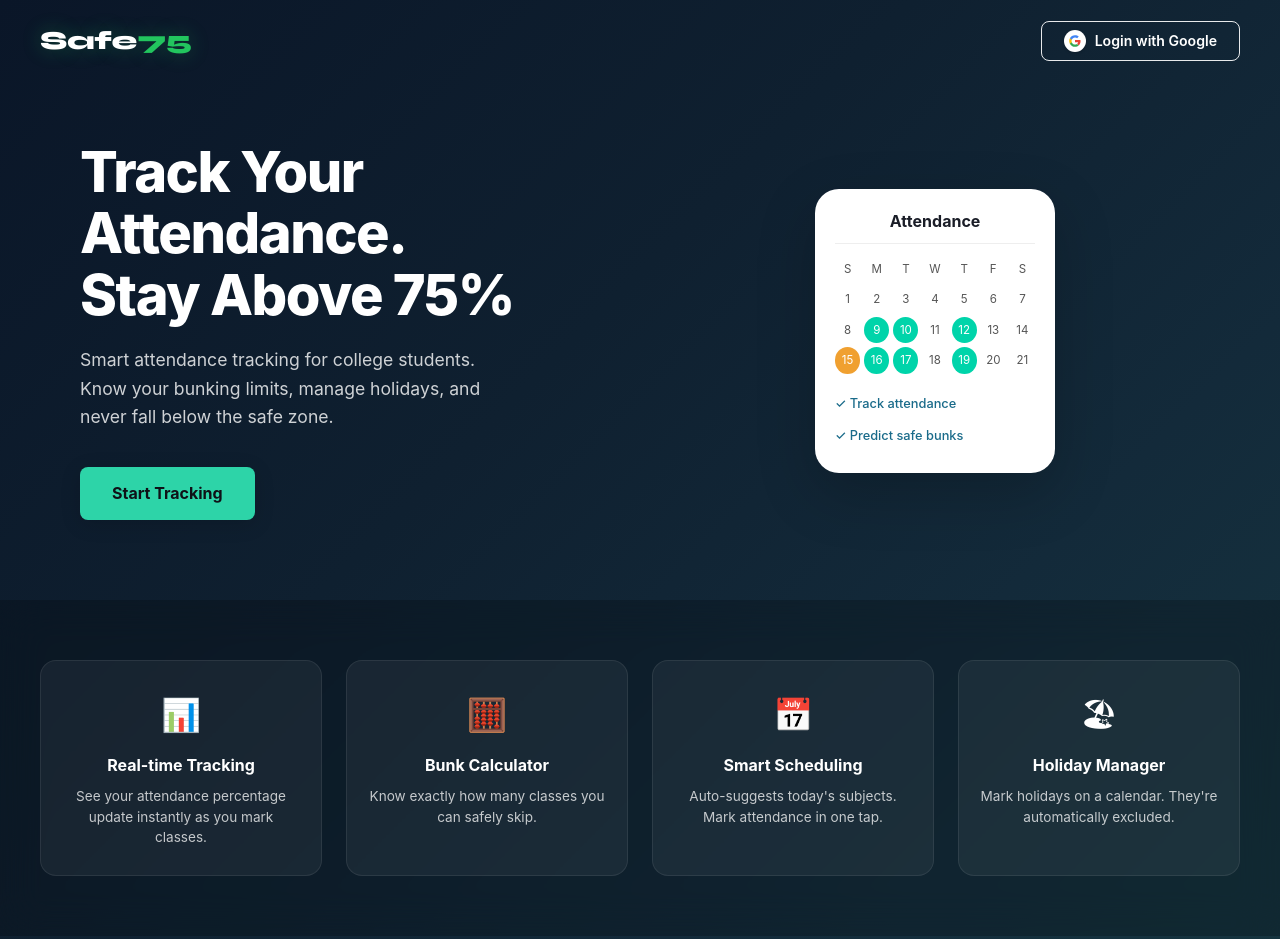
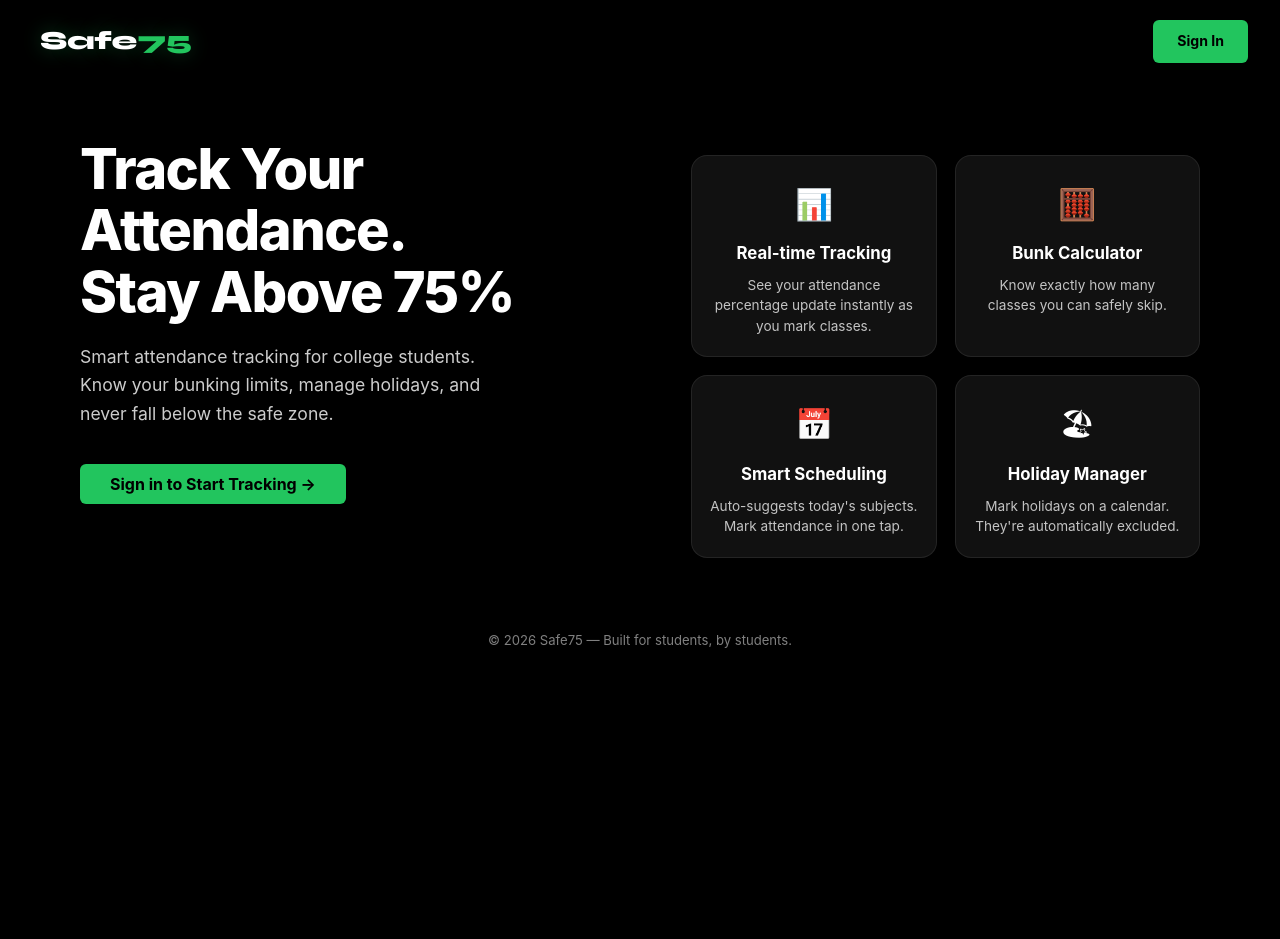
Before and after one commit to meojaswi/safe75, a website: page client/index.html in a window 1280 px wide. Shown: the top 939 px of the page. After the commit the page ends 800 px from the top, so only its background shows below. Drawn offline with Linux system fonts and the light colour scheme.

Commit message:
Update landing page styles: simplify background, enhance button text, and remove unused elements for a cleaner design.

```diff
--- a/client/css/style.css
+++ b/client/css/style.css
@@ -2178,13 +2178,7 @@ body {
 /* ===== LANDING PAGE ========== */
 /* ============================== */
 .landing-page {
-  background: linear-gradient(
-    135deg,
-    #1e6b9a 0%,
-    #1a8a7a 40%,
-    #30b8a0 70%,
-    #45c9a8 100%
-  );
+  background: #000000;
   min-height: 100vh;
   animation: none;
   color: #fff;
@@ -2540,24 +2534,18 @@ body {
 }
 [data-theme="dark"] .landing-page,
 :root .landing-page {
-  background: linear-gradient(
-    135deg,
-    #0a1628 0%,
-    #0f2030 40%,
-    #132a3a 70%,
-    #163540 100%
-  );
-}
-
-
-[data-theme="dark"] .feature-card,
-:root .feature-card {
+  background: #000000;
+}
+
+
+[data-theme="dark"] .landing-features .feature-card,
+:root .landing-features .feature-card {
   background: rgba(255, 255, 255, 0.05);
   border-color: rgba(255, 255, 255, 0.08);
 }
 
-[data-theme="dark"] .feature-card:hover,
-:root .feature-card:hover {
+[data-theme="dark"] .landing-features .feature-card:hover,
+:root .landing-features .feature-card:hover {
   background: rgba(255, 255, 255, 0.08);
 }
 
@@ -2568,8 +2556,8 @@ body {
 
 [data-theme="dark"] .landing-cta,
 :root .landing-cta {
-  background: var(--accent);
-  color: #0f1117;
+  background: #22c55e;
+  color: #000000;
 }
 
 
@@ -2606,6 +2594,7 @@ body {
 .landing-nav-btns {
   display: flex;
   gap: 10px;
+  margin-right: -8px;
 }
 
 .landing-btn {
@@ -2629,50 +2618,52 @@ body {
   border-color: #fff;
 }
 
+.landing-btn.google-login,
+.landing-cta {
+  background: #22c55e;
+  color: #000000;
+  border: none;
+  display: inline-flex;
+  align-items: center;
+  justify-content: center;
+  border-radius: 6px;
+  font-weight: 700;
+  text-decoration: none;
+  box-shadow: none;
+  filter: none;
+  text-shadow: none;
+  transition: background-color 0.25s ease;
+}
+
 .landing-btn.google-login {
-  background: transparent;
-  color: #fff;
-  border: 1.5px solid rgba(255, 255, 255, 0.9);
-  display: inline-flex;
-  align-items: center;
-  gap: 9px;
-}
-
-.landing-btn.google-login:hover {
-  background: rgba(255, 255, 255, 0.14);
-  border-color: #ffffff;
-}
-
-.landing-btn.google-login .google-icon {
-  width: 22px;
-  height: 22px;
-  display: inline-flex;
-  align-items: center;
-  justify-content: center;
-  flex-shrink: 0;
-  border-radius: 999px;
-  background: #ffffff;
-  box-shadow: 0 1px 3px rgba(0, 0, 0, 0.2);
-}
-
-.landing-btn.google-login .google-icon svg {
-  width: 14px;
-  height: 14px;
-  display: block;
+  padding: 10px 24px;
+  font-size: 0.88rem;
+}
+
+.landing-btn.google-login:hover,
+.landing-cta:hover {
+  background: #16a34a;
+  border: none;
+  color: #000000;
+  transform: none;
+  box-shadow: none;
+  filter: none;
+  text-shadow: none;
 }
 
 /* Hero */
 .landing-hero {
   max-width: 1200px;
   margin: 0 auto;
-  padding: 60px 40px 80px;
-  display: flex;
-  align-items: center;
+  padding: 56px 40px 48px;
+  display: flex;
+  align-items: flex-start;
   gap: 60px;
 }
 
 .landing-hero-content {
-  flex: 1;
+  flex: 1 1 52%;
+  max-width: 680px;
 }
 
 .landing-title {
@@ -2682,6 +2673,9 @@ body {
   line-height: 1.1;
   letter-spacing: -1.5px;
   margin-bottom: 20px;
+  opacity: 0;
+  animation: fadeSlideUp 0.5s ease forwards;
+  animation-delay: 0s;
 }
 
 .landing-subtitle {
@@ -2690,133 +2684,86 @@ body {
   line-height: 1.6;
   max-width: 420px;
   margin-bottom: 36px;
+  opacity: 0;
+  animation: fadeSlideUp 0.5s ease forwards;
+  animation-delay: 0s;
 }
 
 .landing-cta {
-  display: inline-block;
-  padding: 14px 32px;
-  background: #fff;
-  color: #1a6b8a;
+  padding: 12px 30px;
   font-size: 1rem;
-  font-weight: 700;
-  border-radius: 8px;
-  text-decoration: none;
-  transition: all 0.25s ease;
-  box-shadow: 0 4px 20px rgba(0, 0, 0, 0.15);
-}
-
-.landing-cta:hover {
-  transform: translateY(-2px);
-  box-shadow: 0 8px 30px rgba(0, 0, 0, 0.2);
-}
-
-/* Hero Visual */
+  line-height: 1;
+  opacity: 1;
+  animation: none;
+}
+
 .landing-hero-visual {
-  flex: 1;
-  display: flex;
-  justify-content: center;
-}
-
-.landing-hero-img {
-  max-width: 100%;
-  max-height: 420px;
+  flex: 1 1 48%;
+  max-width: 520px;
+  display: grid;
+  grid-template-columns: repeat(2, minmax(0, 1fr));
+  gap: 18px;
+  margin-top: 16px;
+}
+
+@keyframes fadeSlideUp {
+  from {
+    opacity: 0;
+    transform: translateY(20px);
+  }
+  to {
+    opacity: 1;
+    transform: translateY(0);
+  }
+}
+
+@media (prefers-reduced-motion: reduce) {
+  .landing-title,
+  .landing-subtitle,
+  .landing-hero-visual .feature-card {
+    opacity: 1;
+    animation: none;
+  }
+}
+
+.feature-card {
+  background: #111111;
+  border: 1px solid rgba(255, 255, 255, 0.08);
   border-radius: 16px;
-  filter: drop-shadow(0 20px 40px rgba(0, 0, 0, 0.15));
-}
-
-.landing-hero-fallback {
-  display: flex;
-  justify-content: center;
-  align-items: center;
-}
-
-/* Mock Phone Fallback */
-.mock-phone {
-  width: 240px;
-  background: #fff;
-  border-radius: 24px;
-  padding: 20px;
-  box-shadow: 0 20px 60px rgba(0, 0, 0, 0.2);
-}
-
-.mock-phone-header {
+  padding: 24px 18px 20px;
   text-align: center;
-  font-weight: 700;
-  font-size: 1rem;
-  color: #1a1d27;
+  transition: border-color 0.25s ease;
+  opacity: 0;
+  animation: fadeSlideUp 0.5s ease forwards;
+}
+
+.feature-card:hover {
+  border-color: rgba(255, 255, 255, 0.2);
+}
+
+.feature-card:nth-child(1) {
+  animation-delay: 0.1s;
+}
+
+.feature-card:nth-child(2) {
+  animation-delay: 0.2s;
+}
+
+.feature-card:nth-child(3) {
+  animation-delay: 0.3s;
+}
+
+.feature-card:nth-child(4) {
+  animation-delay: 0.4s;
+}
+
+.feature-icon {
+  font-size: 1.9rem;
   margin-bottom: 12px;
-  padding-bottom: 8px;
-  border-bottom: 1px solid #eee;
-}
-
-.mock-phone-grid {
-  display: grid;
-  grid-template-columns: repeat(7, 1fr);
-  gap: 4px;
-  text-align: center;
-  font-size: 0.72rem;
-  color: #555;
-  margin-bottom: 14px;
-}
-
-.mock-phone-grid span {
-  padding: 4px 0;
-  border-radius: 50%;
-}
-
-.mock-phone-grid .green {
-  background: #00d4aa;
-  color: #fff;
-}
-
-.mock-phone-grid .orange {
-  background: #f0a030;
-  color: #fff;
-}
-
-.mock-feature {
-  font-size: 0.8rem;
-  color: #1a6b8a;
-  padding: 6px 0;
-  font-weight: 500;
-}
-
-/* Features Section */
-.landing-features {
-  background: rgba(255, 255, 255, 0.08);
-  backdrop-filter: blur(20px);
-  padding: 60px 40px;
-}
-
-.landing-features-inner {
-  max-width: 1200px;
-  margin: 0 auto;
-  display: grid;
-  grid-template-columns: repeat(4, 1fr);
-  gap: 24px;
-}
-
-.feature-card {
-  background: rgba(255, 255, 255, 0.12);
-  border: 1px solid rgba(255, 255, 255, 0.2);
-  border-radius: 16px;
-  padding: 28px 20px;
-  text-align: center;
-  transition: all 0.25s ease;
-}
-
-.feature-card:hover {
-  background: rgba(255, 255, 255, 0.18);
-  transform: translateY(-4px);
-}
-
-.feature-icon {
-  font-size: 2rem;
-  margin-bottom: 12px;
 }
 
 .feature-card h3 {
-  font-size: 1rem;
+  font-size: 1.05rem;
   font-weight: 700;
   color: #fff;
   margin-bottom: 8px;
@@ -2839,9 +2786,9 @@ body {
 /* Responsive */
 @media (max-width: 900px) {
   .landing-hero {
-    flex-direction: column;
+    display: block;
     text-align: center;
-    padding: 40px 20px 60px;
+    padding: 36px 20px 40px;
   }
 
   .landing-title {
@@ -2852,8 +2799,18 @@ body {
     margin: 0 auto 30px;
   }
 
-  .landing-features-inner {
+  .landing-hero-visual {
+    margin: 32px auto 0;
+    max-width: 620px;
     grid-template-columns: repeat(2, 1fr);
+  }
+
+  .feature-card h3 {
+    font-size: 1rem;
+  }
+
+  .feature-card p {
+    font-size: 0.84rem;
   }
 }
 
@@ -2862,7 +2819,7 @@ body {
     font-size: 2rem;
   }
 
-  .landing-features-inner {
+  .landing-hero-visual {
     grid-template-columns: 1fr;
   }
 
@@ -2872,11 +2829,12 @@ body {
 
   .landing-nav-btns {
     gap: 8px;
+    margin-right: -2px;
   }
 
   .landing-btn.google-login {
-    padding: 8px 14px;
-    font-size: 0.82rem;
+    padding: 10px 24px;
+    font-size: 0.88rem;
   }
 
   .landing-brand {
--- a/client/index.html
+++ b/client/index.html
@@ -27,29 +27,7 @@
           <span class="landing-brand-safe">Safe</span><span class="landing-brand-75">75</span>
         </span>
         <div class="landing-nav-btns">
-          <a href="login.html" class="landing-btn google-login">
-            <span class="google-icon" aria-hidden="true">
-              <svg viewBox="0 0 24 24" focusable="false">
-                <path
-                  fill="#EA4335"
-                  d="M12 10.2v3.9h5.4c-.2 1.2-.9 2.3-1.9 3.1l3.1 2.4c1.8-1.7 2.9-4.1 2.9-7 0-.7-.1-1.5-.2-2.2H12z"
-                />
-                <path
-                  fill="#34A853"
-                  d="M12 22c2.6 0 4.8-.9 6.4-2.4l-3.1-2.4c-.9.6-2 .9-3.3.9-2.5 0-4.7-1.7-5.5-4.1H3.3v2.6C4.9 19.9 8.2 22 12 22z"
-                />
-                <path
-                  fill="#FBBC05"
-                  d="M6.5 14c-.2-.6-.4-1.3-.4-2s.1-1.4.4-2V7.4H3.3C2.5 9 2 10.4 2 12s.5 3 1.3 4.6L6.5 14z"
-                />
-                <path
-                  fill="#4285F4"
-                  d="M12 5.8c1.4 0 2.7.5 3.7 1.4l2.8-2.8C16.8 2.8 14.6 2 12 2 8.2 2 4.9 4.1 3.3 7.4l3.2 2.6c.8-2.4 3-4.2 5.5-4.2z"
-                />
-              </svg>
-            </span>
-            <span>Login with Google</span>
-          </a>
+          <a href="login.html" class="landing-btn google-login">Sign In</a>
         </div>
       </div>
     </nav>
@@ -63,31 +41,9 @@
         <p class="landing-subtitle">
           Smart attendance tracking for college students. Know your bunking limits, manage holidays, and never fall below the safe zone.
         </p>
-        <a href="login.html" class="landing-cta">Start Tracking</a>
+        <a href="login.html" class="landing-cta">Sign in to Start Tracking →</a>
       </div>
-      <div class="landing-hero-visual">
-        <!-- Hero image — save your illustration as client/hero.png -->
-        <img src="hero.png" alt="Attendance tracking illustration" class="landing-hero-img" />
-        <!-- Fallback if no hero.png exists -->
-        <div class="landing-hero-fallback" style="display:none;">
-          <div class="mock-phone">
-            <div class="mock-phone-header">Attendance</div>
-            <div class="mock-phone-grid">
-              <span>S</span><span>M</span><span>T</span><span>W</span><span>T</span><span>F</span><span>S</span>
-              <span>1</span><span>2</span><span>3</span><span>4</span><span>5</span><span>6</span><span>7</span>
-              <span>8</span><span class="green">9</span><span class="green">10</span><span>11</span><span class="green">12</span><span>13</span><span>14</span>
-              <span class="orange">15</span><span class="green">16</span><span class="green">17</span><span>18</span><span class="green">19</span><span>20</span><span>21</span>
-            </div>
-            <div class="mock-feature">✓ Track attendance</div>
-            <div class="mock-feature">✓ Predict safe bunks</div>
-          </div>
-        </div>
-      </div>
-    </section>
-
-    <!-- Features Section -->
-    <section class="landing-features">
-      <div class="landing-features-inner">
+      <div class="landing-hero-visual" aria-label="Core features">
         <div class="feature-card">
           <div class="feature-icon">📊</div>
           <h3>Real-time Tracking</h3>
```
